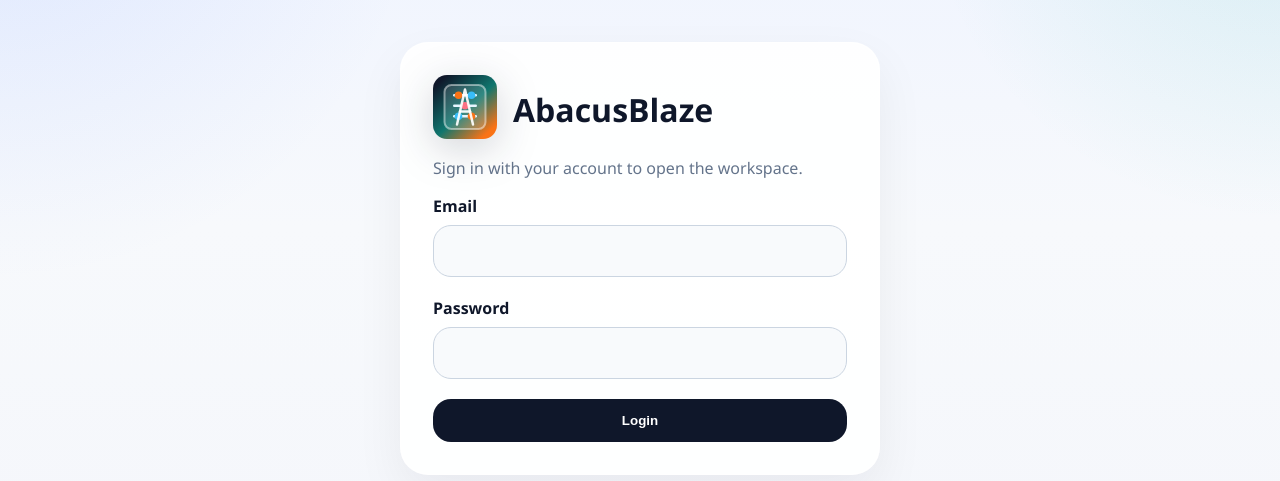
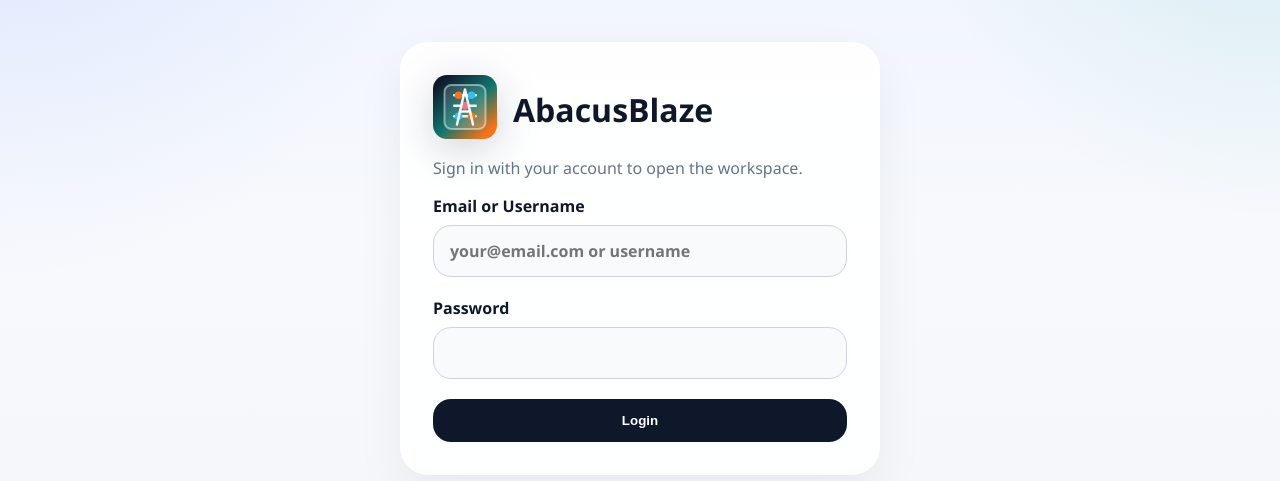
Before and after one commit to phantum007/Heather, a Django app: template ui/templates/ui/login.html in a window 1280 px wide. Shown: the part 142-623 px from the top of the page. Run offline with Django 5.2, Linux system fonts and the light colour scheme; the template is opened without the code that fills it, so the values that code supplies are empty.

Commit message:
allow login with username or email
Login field now accepts either email address or username. View tries
email lookup first, falls back to username (case-insensitive) if not
found. Input type changed from email to text so browsers accept
username strings without validation errors.

Co-Authored-By: Claude Sonnet 4.6 <noreply@anthropic.com>

```diff
--- a/ui/templates/ui/login.html
+++ b/ui/templates/ui/login.html
@@ -22,8 +22,8 @@
     <form method="post" class="stack-lg">
       {% csrf_token %}
       <label class="field">
-        <span>Email</span>
-        <input class="input" type="email" name="email" required>
+        <span>Email or Username</span>
+        <input class="input" type="text" name="email" placeholder="your@email.com or username" required autocomplete="username">
       </label>
       <label class="field">
         <span>Password</span>
--- a/ui/views.py
+++ b/ui/views.py
@@ -248,7 +248,10 @@ def login_view(request):
         try:
             user = AppUser.objects.get(email=email)
         except AppUser.DoesNotExist:
-            user = None
+            try:
+                user = AppUser.objects.get(username=email.lower())
+            except AppUser.DoesNotExist:
+                user = None
 
         if user and bcrypt.checkpw(password.encode('utf-8'), user.password.encode('utf-8')):
             request.session[SESSION_USER_ID] = user.id
```
